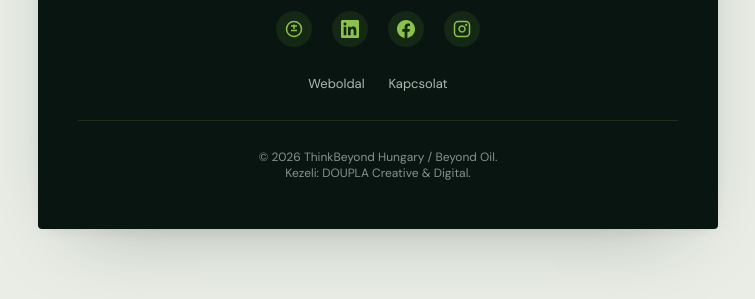
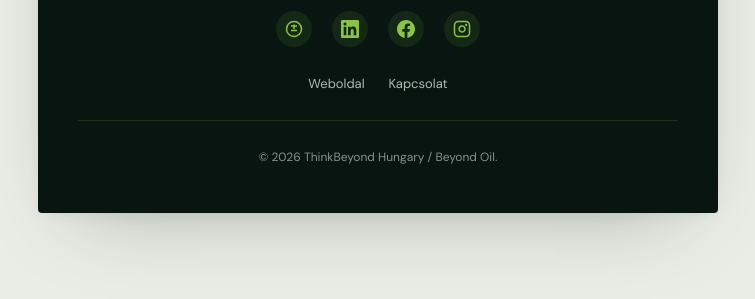
Before and after one commit to DOUPLADEMO/beyond-oil-edm, a plain HTML site: page index.html in a window 1280 px wide. Shown: the part 3336-3635 px from the top of the page, without its empty margins (262-1017 px from the left). Drawn offline with Linux system fonts and the light colour scheme.

Commit message:
vendeg fix

```diff
--- a/index.html
+++ b/index.html
@@ -809,7 +809,7 @@
     <hr>
 
     <div class="footer-bottom">
-      <div>© 2026 ThinkBeyond Hungary / Beyond Oil.<br>Kezeli: DOUPLA Creative & Digital.</div>
+      <div>© 2026 ThinkBeyond Hungary / Beyond Oil.</div>
     </div>
   </footer>
 
```
